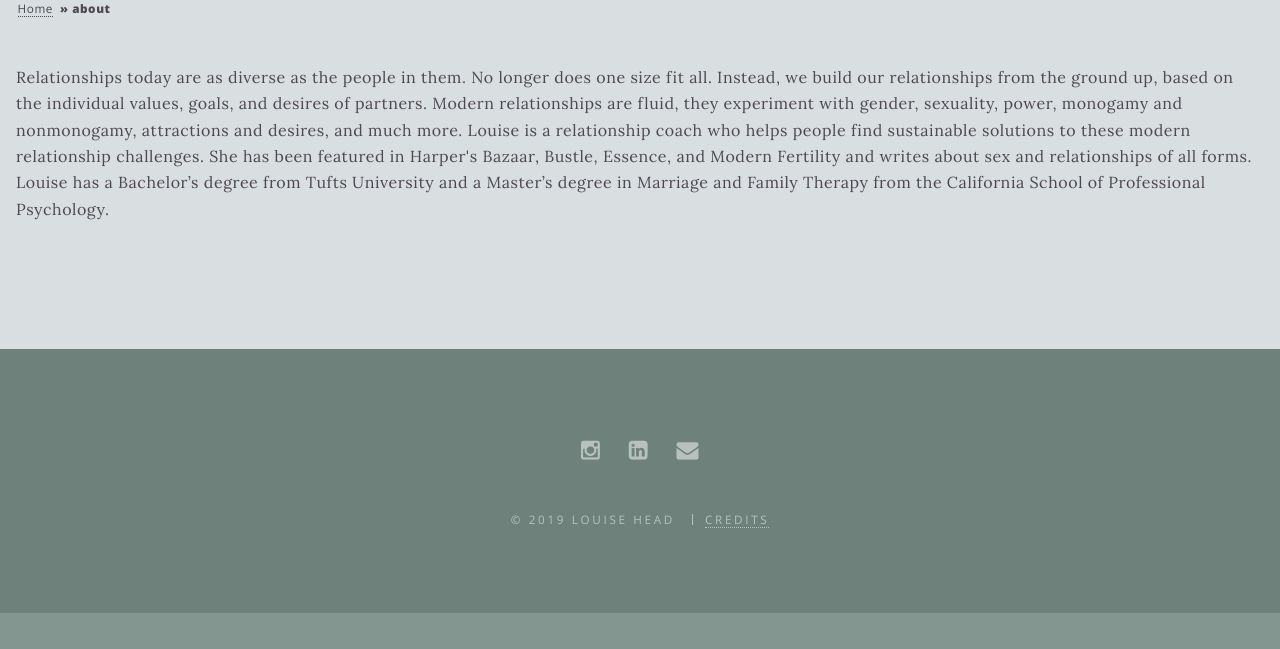
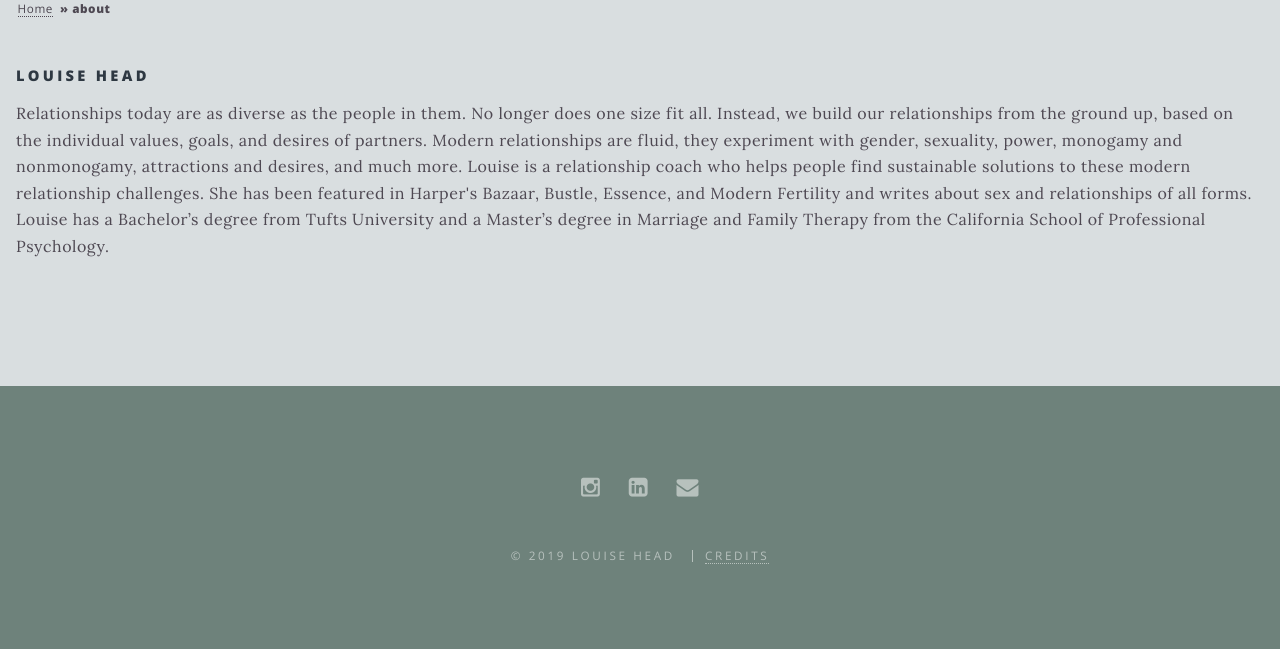
Before and after one commit to lehead/lehead.github.io, a Jekyll site: the page built from _pages/about.html, in a window 1280 px wide and 1014 px high, cut to the strip 365-1014 px from the top of the window. Built offline with Jekyll 4.4.1, drawn with Linux system fonts in a browser that asks for light colours.

```diff
--- a/_pages/about.html
+++ b/_pages/about.html
@@ -7,9 +7,7 @@ excerpt: work with Louise
 image: setee_annie-spratt-538523-unsplash.jpg
 background-image: setee_annie-spratt-538523-unsplash.jpg
 ---
-<head>
-   <title>Louise E. Head</title>
-</head>
+<h4> Louise Head </h4>
 
 <body>
    <p>Relationships today are as diverse as the people in them. No longer does one size fit all. Instead, we build our relationships from the ground up, based on the individual values, goals, and desires of partners. Modern relationships are fluid, they experiment with gender, sexuality, power, monogamy and nonmonogamy, attractions and desires, and much more. Louise is a relationship coach who helps people find sustainable solutions to these modern relationship challenges. She has been featured in Harper's Bazaar, Bustle, Essence, and Modern Fertility and writes about sex and relationships of all forms. Louise has a Bachelor’s degree from Tufts University and a Master’s degree in Marriage and Family Therapy from the California School of Professional Psychology.</p>
```
